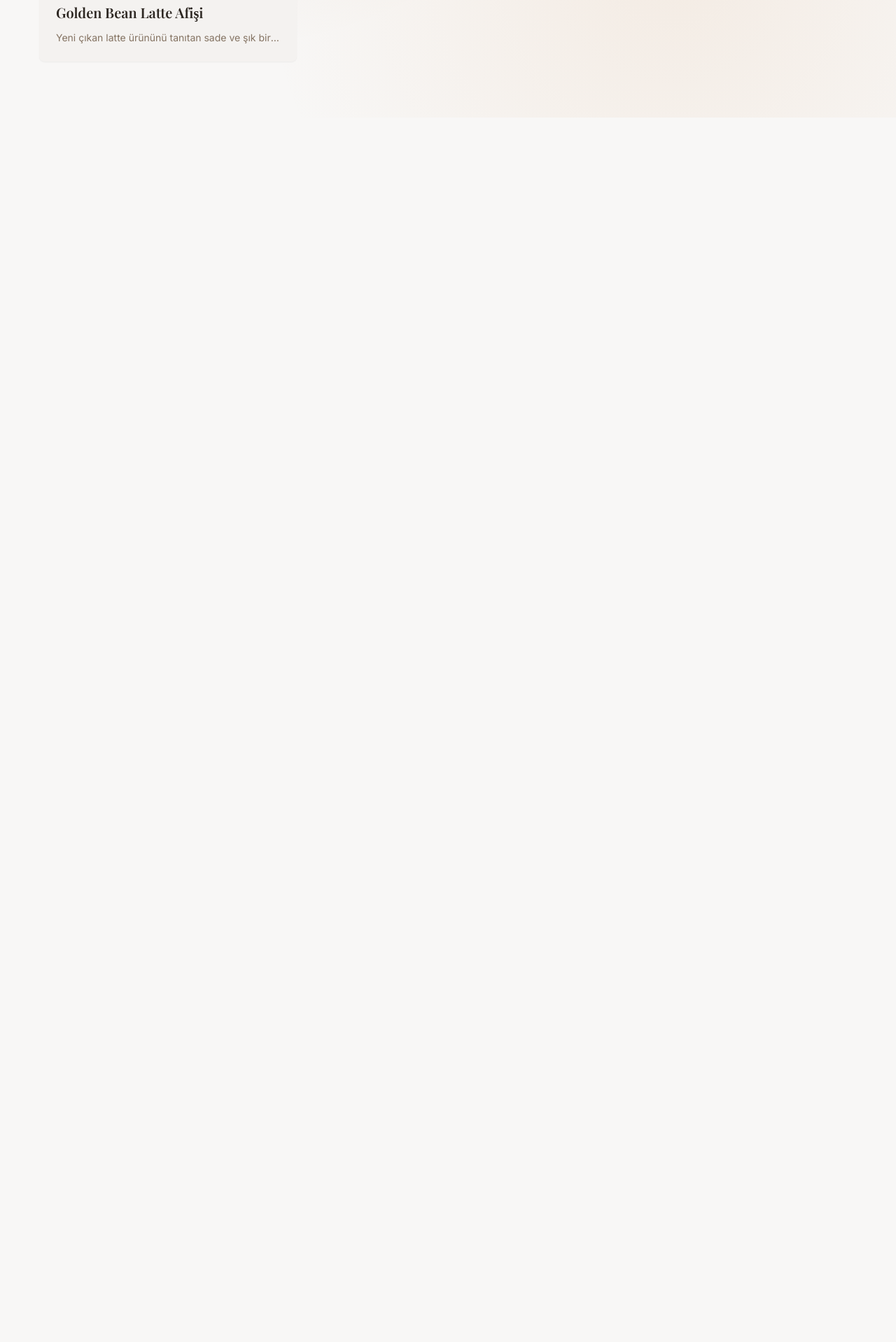
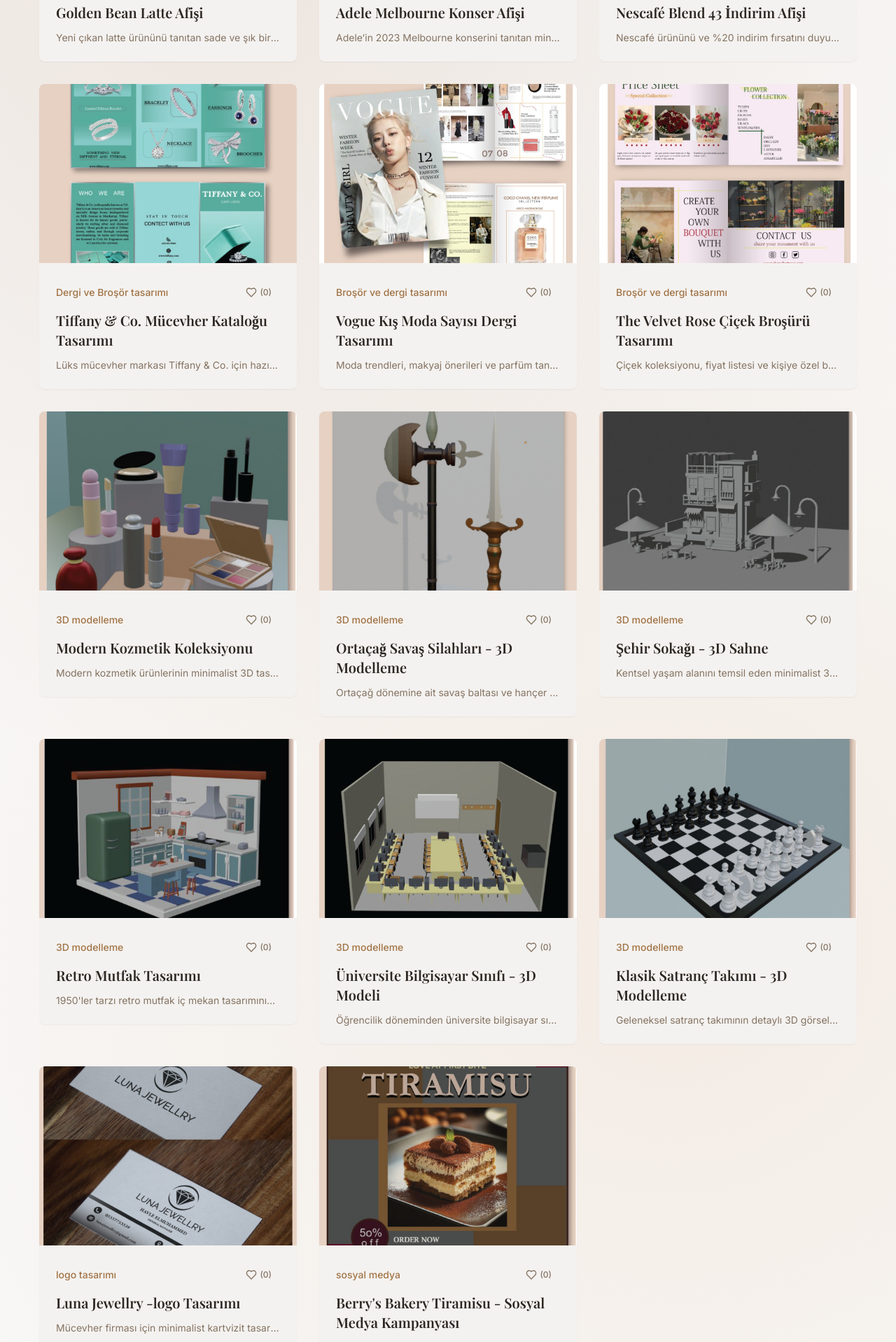
Before and after one commit to HuzeyfeEM/havle-portfolio, a React (Vite) app: page /projeler in a window 1280 px wide. Shown: the part 740-2658 px from the top of the page at 70% size. Before the commit the page ends 908 px from the top, so only its background shows below. Built offline with nearby package versions, Linux system fonts and the light colour scheme.

Commit message:
Projeler Sayfasina Yani Projeler Eklendi

```diff
--- a/src/pages/ProjectsPage.jsx
+++ b/src/pages/ProjectsPage.jsx
@@ -25,6 +25,149 @@
       image: '/projects/img1.jpg',
       imageUrl: '/projects/img1.jpg',
       alt: 'Üstten çekilmiş latte fincanı, koyu yeşil arka plan ve bilgilendirici etiketlerle afiş tasarımı.',
+      createdAt: new Date().toISOString(),
+      likes: 0
+    },
+    {
+      id: 2,
+      title: 'Adele Melbourne Konser Afişi',
+      category: 'Afiş tasarımı',
+      description: 'Adele’in 2023 Melbourne konserini tanıtan minimal ve şık bir afiş tasarımıdır.',
+      image: '/projects/img2.jpg',
+      imageUrl: '/projects/img2.jpg',
+      alt: 'Siyah fon önünde oturan Adele’in yer aldığı altın sarısı yazılı konser afişi.',
+      createdAt: new Date().toISOString(),
+      likes: 0
+    },
+    {
+      id: 3,
+      title: 'Nescafé Blend 43 İndirim Afişi',
+      category: 'Afiş tasarımı',
+      description: 'Nescafé ürününü ve %20 indirim fırsatını duyuran dikkat çekici bir kampanya afişidir.',
+      image: '/projects/img3.jpg',
+      imageUrl: '/projects/img3.jpg',
+      alt: 'Kırmızı kupalı Nescafé kavanozu ve kahve çekirdekleriyle süslenmiş indirimli ürün afişi.',
+      createdAt: new Date().toISOString(),
+      likes: 0
+    },
+    {
+      id: 4,
+      title: 'Tiffany & Co. Mücevher Kataloğu Tasarımı',
+      category: 'Dergi ve Broşör tasarımı',
+      description: 'Lüks mücevher markası Tiffany & Co. için hazırlanan şık ve sade ürün tanıtım broşürü.',
+      image: '/projects/img4.jpg',
+      imageUrl: '/projects/img4.jpg',
+      alt: 'Tiffany & Co.\'ya ait yüzük, kolye, bilezik ve küpe gibi ürünlerin yer aldığı iki katlı turkuaz tonlarında mücevher broşürü.',
+      createdAt: new Date().toISOString(),
+      likes: 0
+    },
+    {
+      id: 5,
+      title: 'Vogue Kış Moda Sayısı Dergi Tasarımı',
+      category: 'Broşör ve dergi tasarımı',
+      description: 'Moda trendleri, makyaj önerileri ve parfüm tanıtımlarını içeren şık bir Vogue dergi düzeni.',
+      image: '/projects/img5.jpg',
+      imageUrl: '/projects/img5.jpg',
+      alt: 'Kapağında bir modelin yer aldığı ve içinde kış defilesi, makyaj ürünleri ve Chanel parfüm tanıtımı bulunan Vogue moda dergisi sayfaları.',
+      createdAt: new Date().toISOString(),
+      likes: 0
+    },
+    {
+      id: 6,
+      title: 'The Velvet Rose Çiçek Broşürü Tasarımı',
+      category: 'Broşör ve dergi tasarımı',
+      description: 'Çiçek koleksiyonu, fiyat listesi ve kişiye özel buket hizmeti tanıtımı için hazırlanmış zarif broşür.',
+      image: '/projects/img6.jpg',
+      imageUrl: '/projects/img6.jpg',
+      alt: 'Farklı çiçek aranjmanları, fiyat bilgileri, çiçek türleri ve iletişim detaylarını içeren pastel tonlarda tasarlanmış bir çiçek broşürü.',
+      createdAt: new Date().toISOString(),
+      likes: 0
+    },
+    {
+      id: 7,
+      title: 'Modern Kozmetik Koleksiyonu',
+      category: '3D modelleme',
+      description: 'Modern kozmetik ürünlerinin minimalist 3D tasarımı. Kozmetik markaları ve e-ticaret platformları için ürün tanıtım görseli.',
+      image: '/projects/img7.jpg',
+      imageUrl: '/projects/img7.jpg',
+      alt: 'Yeşil-mavi zemin üzerinde geometrik platformlarda düzenlenmiş kozmetik ürünleri: parfüm, ruj, maskara, far paleti. Minimalist 3D render.',
+      createdAt: new Date().toISOString(),
+      likes: 0
+    },
+    {
+      id: 8,
+      title: 'Ortaçağ Savaş Silahları - 3D Modelleme',
+      category: '3D modelleme',
+      description: 'Ortaçağ dönemine ait savaş baltası ve hançer silahlarının detaylı 3D modellenmesi. Oyun tasarımı, tarihi animasyonlar ve eğitim materyalleri için kullanılabilir.',
+      image: '/projects/img8.jpg',
+      imageUrl: '/projects/img8.jpg',
+      alt: 'Gri zemin üzerinde ortaçağ savaş baltası ve bronz renkli hançer. Realistik 3D render, gölgeli kompozisyon, tarihi silah tasarımı.',
+      createdAt: new Date().toISOString(),
+      likes: 0
+    },
+    {
+      id: 9,
+      title: 'Şehir Sokağı -  3D Sahne',
+      category: '3D modelleme',
+      description: 'Kentsel yaşam alanını temsil eden minimalist 3D sahne tasarımı. Oyun geliştirme, animasyon projeleri ve mimari görselleştirme için kullanılabilir.',
+      image: '/projects/img9.jpg',
+      imageUrl: '/projects/img9.jpg',
+      alt: 'Gri tonlarda low poly stil şehir sahnesi: çok katlı binalar, sokak lambaları, şemsiyeli masa-sandalye setleri. Monokrom 3D render.',
+      createdAt: new Date().toISOString(),
+      likes: 0
+    },
+    {
+      id: 10,
+      title: 'Retro Mutfak Tasarımı',
+      category: '3D modelleme',
+      description: '1950\'ler tarzı retro mutfak iç mekan tasarımının izometrik 3D görselleştirmesi. İç mimarlık portfolyoları ve oyun sahneleri için ideal.',
+      image: '/projects/img10.jpg',
+      imageUrl: '/projects/img10.jpg',
+      alt: 'İzometrik açıdan retro mutfak: yeşil buzdolabı, mavi mutfak dolapları, beyaz tezgah, davlumbaz, bar tabureleri, kareli zemin. Vintage stil 3D render.',
+      createdAt: new Date().toISOString(),
+      likes: 0
+    },
+    {
+      id: 11,
+      title: 'Üniversite Bilgisayar Sınıfı - 3D  Modeli',
+      category: '3D modelleme',
+      description: 'Öğrencilik döneminden üniversite bilgisayar sınıfının nostaljik 3D yeniden yaratımı.',
+      image: '/projects/img11.jpg',
+      imageUrl: '/projects/img11.jpg',
+      alt: 'Low poly stil üniversite bilgisayar sınıfı: sıralı masalar, monitörler, sandalyeler, projeksiyon ekranı, gri duvarlar. İzometrik 3D görünüm.',
+      createdAt: new Date().toISOString(),
+      likes: 0
+    },
+    {
+      id: 12,
+      title: 'Klasik Satranç Takımı - 3D Modelleme',
+      category: '3D modelleme',
+      description: 'Geleneksel satranç takımının detaylı 3D görselleştirmesi. Oyun tasarımı, eğitim materyalleri ve dijital sanat projeleri için kullanılabilir.',
+      image: '/projects/img12.jpg',
+      imageUrl: '/projects/img12.jpg',
+      alt: 'Siyah-beyaz kareli satranç tahtası üzerinde klasik satranç taşları: siyah ve beyaz taşlar başlangıç pozisyonunda dizili. Realistik 3D render.',
+      createdAt: new Date().toISOString(),
+      likes: 0
+    },
+    {
+      id: 13,
+      title: 'Luna Jewellry -logo Tasarımı',
+      category: 'logo tasarımı',
+      description: 'Mücevher firması için minimalist kartvizit tasarımı. Elmas logosu ve temiz tipografi ile lüks marka kimliği yansıtılmış.',
+      image: '/projects/img13.jpg',
+      imageUrl: '/projects/img13.jpg',
+      alt: 'Ahşap zemin üzerinde beyaz kartvizitler: Luna Jewellry logosu, elmas simgesi, iletişim bilgileri. Minimalist tasarım, ön-arka görünüm.',
+      createdAt: new Date().toISOString(),
+      likes: 0
+    },
+    {
+      id: 14,
+      title: "Berry's Bakery Tiramisu - Sosyal Medya Kampanyası",
+      category: 'sosyal medya',
+      description: 'Fırın işletmesi için tiramisu ürününe özel %50 indirim kampanyası sosyal medya postu. Instagram ve Facebook paylaşımları için tasarlanmış.',
+      image: '/projects/img14.jpg',
+      imageUrl: '/projects/img14.jpg',
+      alt: "Kahverengi-bordo tonlarda sosyal medya postu: Berry's Bakery logosu, tiramisu fotoğrafı, %50 indirim etiketi, ORDER NOW çağrısı ve web sitesi bilgisi.",
       createdAt: new Date().toISOString(),
       likes: 0
     }
```
